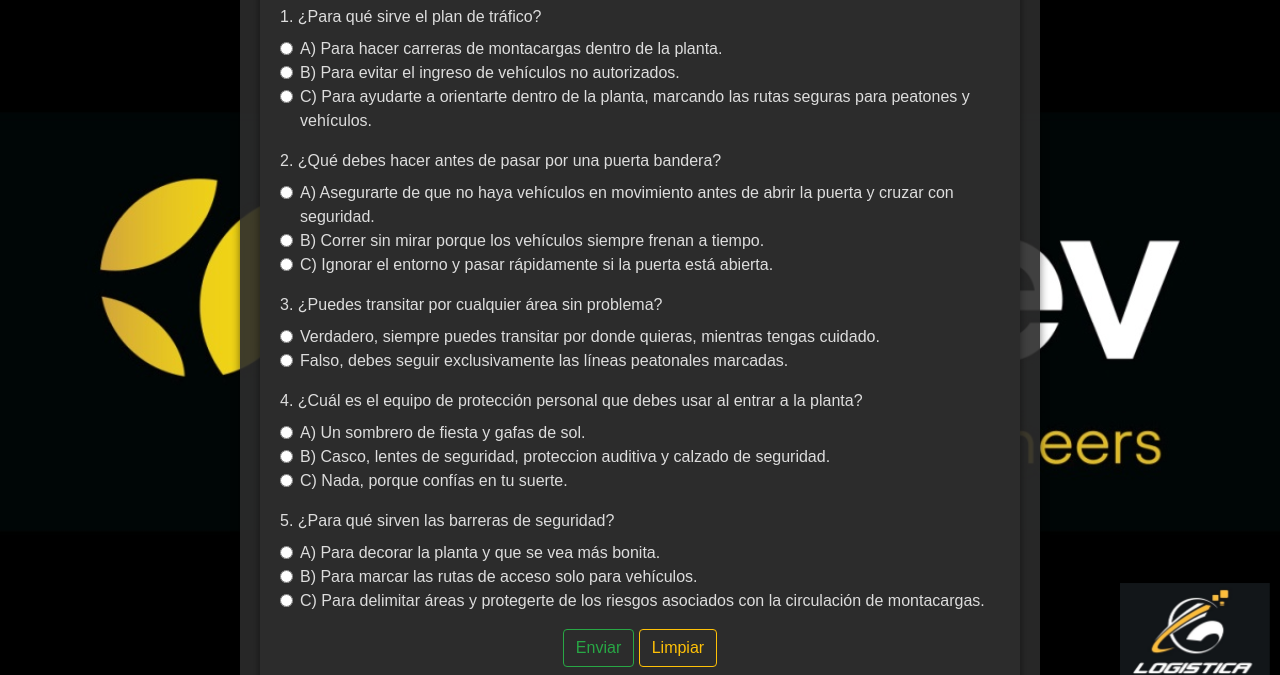
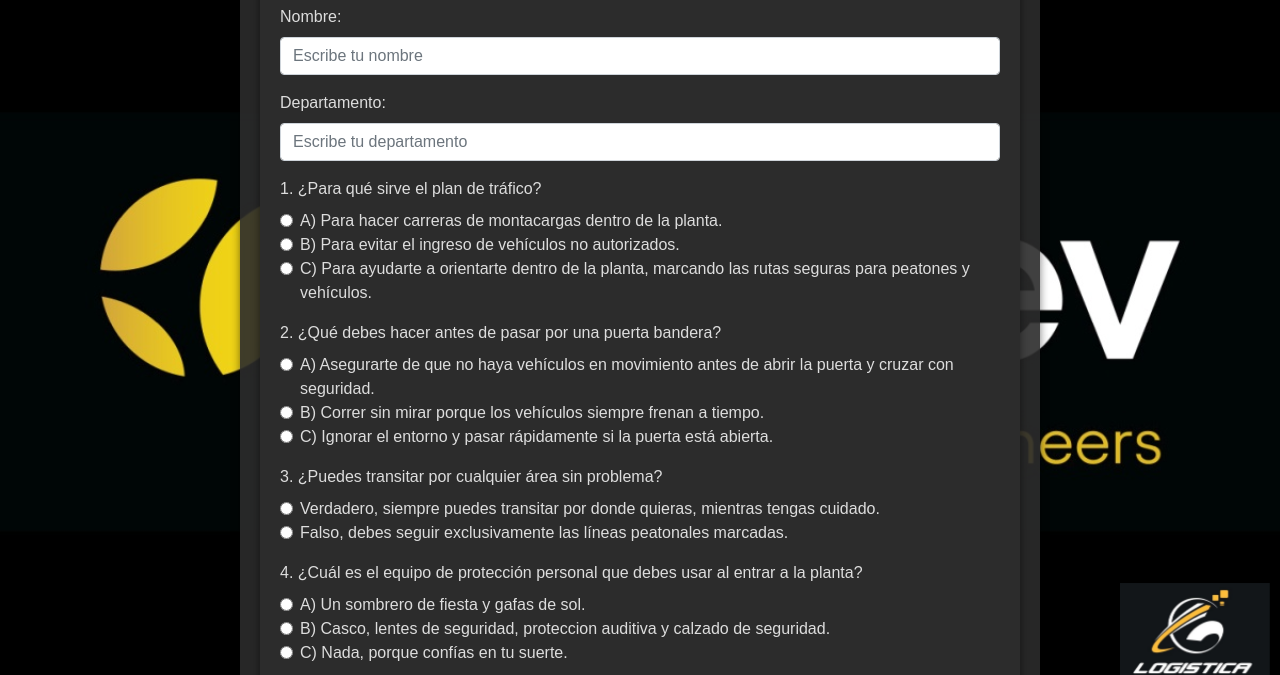
Before and after one commit to EduardoGC10/Cuestionario-Logistica, a plain HTML site: page index.html in a window 1280 px wide. Shown: the part 101-776 px from the top of the page. Drawn offline with nearby package versions, Linux system fonts and the light colour scheme.

Commit message:
index.html

```diff
--- a/index.html
+++ b/index.html
@@ -72,6 +72,16 @@
     <div class="form-box">
       <h2 class="text-center">Cuestionario</h2>
       <form id="formulario" action="https://script.google.com/macros/s/AKfycbwbTQgdH-3gaaEI1pf-BrZw7G9a_87XVTG_L7bpAtN6PZd6p9IRDmhf6bR07dGTFbIvFw/exec" method="post">
+        <!-- Campos para nombre y departamento -->
+
+        <div class="form-group">
+          <label for="nombre">Nombre:</label>
+          <input type="text" class="form-control custom-input" id="nombre" name="Nombre" placeholder="Escribe tu nombre" required>
+        </div>
+        <div class="form-group">
+          <label for="departamento">Departamento:</label>
+          <input type="text" class="form-control custom-input" id="departamento" name="Departamento" placeholder="Escribe tu departamento" required>
+        </div>
         <!-- Pregunta 1 -->
         <div class="form-group">
           <label for="pregunta1">1. ¿Para qué sirve el plan de tráfico?</label>
@@ -156,8 +166,8 @@
         <!-- Copia el contenido de las preguntas aquí como en la estructura de la Pregunta 1 -->
 
         <div class="text-center">
-          <button type="submit" class="btn btn-outline-success">Enviar</button>
-          <button type="button" id="limpiar" class="btn btn-outline-warning">Limpiar</button>
+          <button type="submit" class="btn btn-outline-success">ENVIAR</button>
+          <button type="button" id="limpiar" class="btn btn-outline-warning">LIMPIAR</button>
         </div>
       </form>
 
@@ -197,13 +207,13 @@
         let resultado = "";
         let clase = "";
         if (puntaje <= 2) {
-            resultado = `¡Debes mejorar! Tu conocimiento sobre las normas de seguridad es insuficiente. Respuestas correctas: ${puntaje} de ${totalPreguntas}.`;
+            resultado = `¡Debes mejorar! Tu conocimiento es insuficiente. Respuestas correctas: ${puntaje} de ${totalPreguntas}.`;
             clase = "resultado-debe-mejorar";
         } else if (puntaje <= 4) {
             resultado = `¡Bueno! Tienes un conocimiento básico, pero aún hay áreas para mejorar. Respuestas correctas: ${puntaje} de ${totalPreguntas}.`;
             clase = "resultado-bueno";
         } else {
-            resultado = `¡Excelente! Tienes un gran conocimiento sobre las normas de seguridad. Respuestas correctas: ${puntaje} de ${totalPreguntas}.`;
+            resultado = `¡Excelente! Tienes un gran conocimiento ¡Excelente!. Respuestas correctas: ${puntaje} de ${totalPreguntas}.`;
             clase = "resultado-excelente";
         }
 
```
